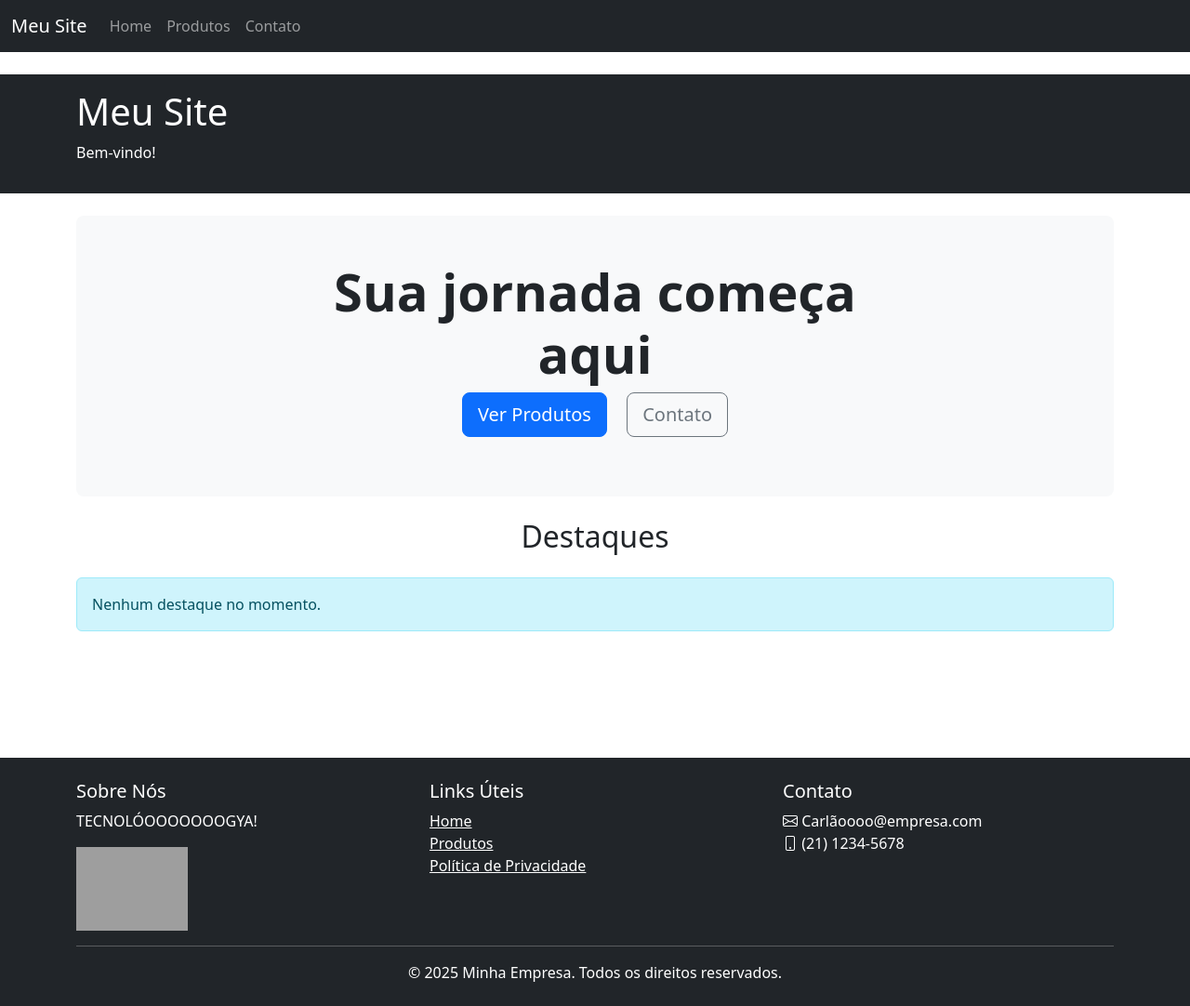
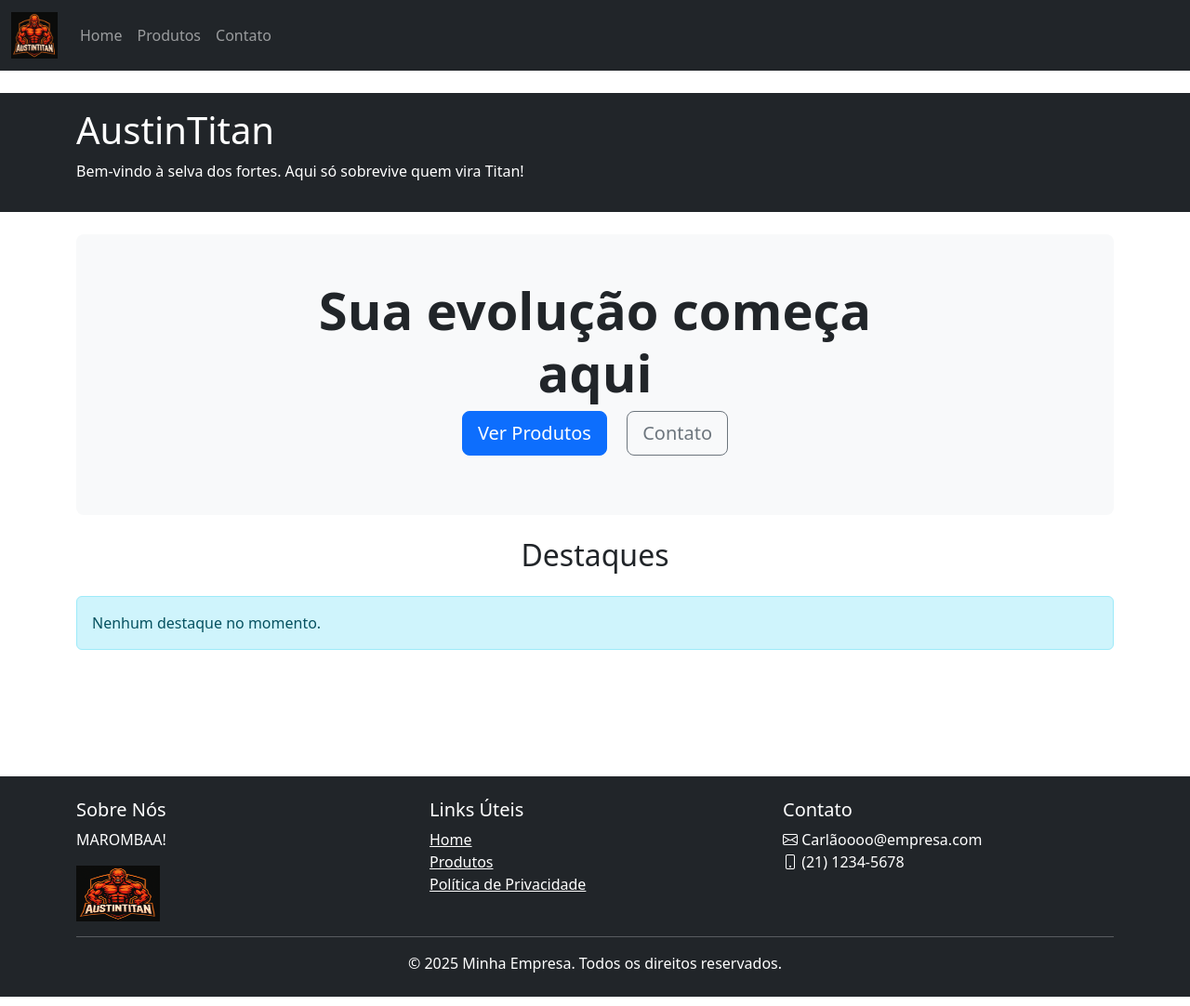
Before and after one commit to DuduMartins21/PythonFullStackCL, a Django app: page / in a window 1280 px wide. Shown: the whole page at 93% size. Run offline with Django 5.2, Linux system fonts and the light colour scheme; grey boxes are pictures that could not be loaded.

Commit message:
Add files via upload

```diff
--- a/UC3/academia02/app01/templates/app01/contatos.html
+++ b/UC3/academia02/app01/templates/app01/contatos.html
@@ -20,7 +20,7 @@
                     <ul class="list-unstyled">
                         <li class="mb-2"><i class="bi bi-envelope me-2"></i> contato@empresa.com</li>
                         <li class="mb-2"><i class="bi bi-phone me-2"></i> (21) 1234-5678</li>
-                        <li><i class="bi bi-clock me-2"></i> Seg-Sex: 9h às 18h</li>
+                        <li><i class="bi bi-clock me-2"></i> Seg-Sex: 7h às 22h</li>
                     </ul>
                 </div>
             </div>
--- a/UC3/academia02/app01/templates/app01/home.html
+++ b/UC3/academia02/app01/templates/app01/home.html
@@ -10,12 +10,15 @@
     {% include 'app01/partials/_header.html' %}
 {% endwith %}
 {% endwith %}
+{% load static %}
+
+
 
 <div class="container mt-4">
     <section class="banner text-center p-5 bg-light rounded-3 mb-4">
         <div class="row">
             <div class="col-md-8 mx-auto">
-                <h1 class="display-4 fw-bold">Sua jornada começa aqui</h1>
+                <h1 class="display-4 fw-bold">Sua evolução começa aqui</h1>
                 <p class="lead">
                     <a href="{% url 'produtos' %}" class="btn btn-primary btn-lg mx-2">Ver Produtos</a>
                     <a href="{% url 'contatos' %}" class="btn btn-outline-secondary btn-lg mx-2">Contato</a>
@@ -47,4 +50,8 @@
         </div>
     </section>
 </div>
+
+
+
+
 {% endblock %}
--- a/UC3/academia02/app01/templates/app01/partials/_footer.html
+++ b/UC3/academia02/app01/templates/app01/partials/_footer.html
@@ -7,8 +7,8 @@
             <!-- Seção About -->
             <div class="col-md-4">
                 <h5>Sobre Nós</h5>
-                <p>TECNOLÓOOOOOOOGYA! </p>
-                <img src="{% static 'app01/img/logo-white.png' %}" alt="Logo" width="120">
+                <p>MAROMBAA! </p>
+                <img src="{% static 'academia02/img/logo.png.png' %}" alt="Logo Academia" width="90" style="height: 60px;">
             </div>
 
             <!-- Links Rápidos -->
--- a/UC3/academia02/app01/templates/app01/partials/_header.html
+++ b/UC3/academia02/app01/templates/app01/partials/_header.html
@@ -1,7 +1,7 @@
 <!-- meuapp/templates/meuapp/partials/_header.html -->
 <header class="bg-dark text-white p-3">
     <div class="container">
-        <h1>{% block header_title %}Meu Site{% endblock %}</h1>
-        <p>{% block header_subtitle %}Bem-vindo!{% endblock %}</p>
+        <h1>{% block header_title %}AustinTitan{% endblock %}</h1>
+        <p>{% block header_subtitle %}Bem-vindo à selva dos fortes. Aqui só sobrevive quem vira Titan!{% endblock %}</p>
     </div>
 </header>
--- a/UC3/academia02/app01/templates/app01/partials/navbar.html
+++ b/UC3/academia02/app01/templates/app01/partials/navbar.html
@@ -1,6 +1,11 @@
+{% load static %}
+
+
 <nav class="navbar navbar-expand-lg navbar-dark bg-dark">
     <div class="container-fluid">
-        <a class="navbar-brand" href="{% url 'home' %}">Meu Site</a>
+        <a class="navbar-brand" href="{% url 'home' %}">
+            <img src="{% static 'academia02/img/logo.png.png' %}" alt="Logo Academia" style="height: 50px;">
+        </a>
         <button class="navbar-toggler" type="button" data-bs-toggle="collapse" data-bs-target="#navbarNav">
             <span class="navbar-toggler-icon"></span>
         </button>
```
Also changed, not shown: UC3/academia02/app01/migrations/0002_remove_produto_criado_em_remove_produto_descricao_and_more.py (added), UC3/academia02/app01/static/academia02/css/styles.css (added), UC3/academia02/app01/static/academia02/img/logo.png.png (added).
